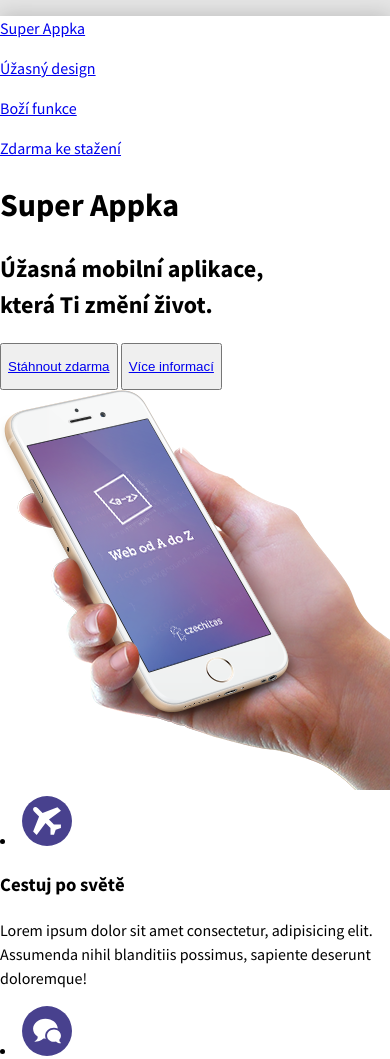
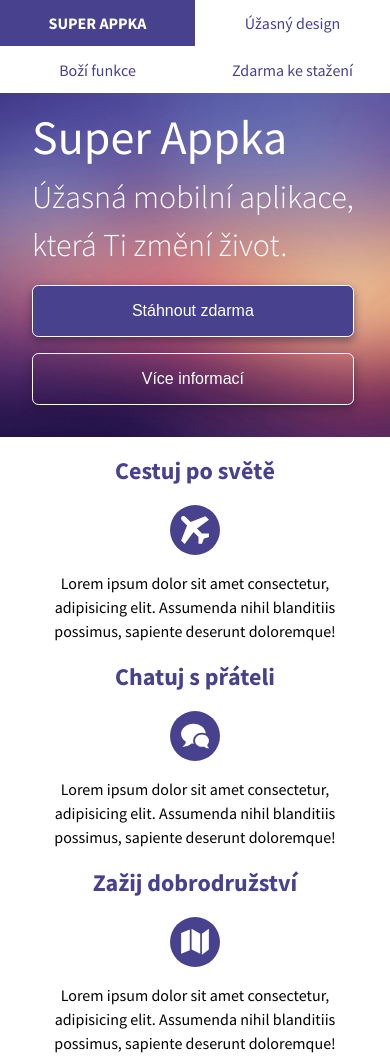
Before and after one commit to tvorimweb-2021-praha-jaro/du-05---superappka-zandacisarova, a plain HTML site: page index.html in a window 390 px wide. Shown: the top 1059 px of the page. Drawn offline with Linux system fonts and the light colour scheme.

Commit message:
mobile first done

```diff
--- a/index.html
+++ b/index.html
@@ -38,18 +38,24 @@
             <section class="info">
 
                     <li class="moznost">
+                        <div class="logoSTextem">
                             <img class="logo" src="/images/letadlo.svg" alt="logo letadla" width="50px" height="50px">
                             <h3 class="tema">Cestuj po světě</h3>
+                        </div>
                         <p class="popis">Lorem ipsum dolor sit amet consectetur, adipisicing elit. Assumenda nihil blanditiis possimus, sapiente deserunt doloremque!</p>
                     </li>
                     <li class="moznost">
+                        <div class="logoSTextem">
                             <img class="logo" src="/images/bubliny.svg" alt="logo chatování" width="50px" height="50px">
                             <h3 class="tema">Chatuj s přáteli</h3>
+                        </div>
                         <p class="popis">Lorem ipsum dolor sit amet consectetur, adipisicing elit. Assumenda nihil blanditiis possimus, sapiente deserunt doloremque!</p>
                     </li>
                     <li class="moznost">
+                        <div class="logoSTextem">
                             <img class="logo" src="/images/mapa.svg" alt="logo mapy" width="50px" height="50px">
                             <h3 class="tema">Zažij dobrodružství</h3>
+                        </div>
                         <p class="popis">Lorem ipsum dolor sit amet consectetur, adipisicing elit. Assumenda nihil blanditiis possimus, sapiente deserunt doloremque!</p>
                     </li>
 
--- a/style.css
+++ b/style.css
@@ -39,6 +39,189 @@ body {
     --tmaveFialova: #25133d;
 }
 
+.navigace {
+    display: flex;
+    flex-flow: row wrap;
+    justify-content: center;
+    margin: 0;
+    padding: 0;
+}
+
+.navSuperAppka {
+    text-transform: uppercase;
+    font-weight: 700;
+}
+
+.odkaz {
+    width: 50%;
+    text-decoration: none;
+    color: var(--svetleFialova);
+    text-align: center;
+    margin: 0;
+}
+
+
+.odkaz p {
+    margin: 0.7rem;
+}
+
+.odkaz:hover {
+    background-color: var(--svetleFialova);
+    color: white;
+}
+
+
+.hero {
+    background-image: url(/images/pozadi.jpg);
+    background-repeat: no-repeat;
+    background-position: center;
+    background-size: cover;
+    display: flex;
+    justify-content: space-between;
+    align-items: center;
+    padding: 0.5rem 2rem 2rem 2rem;
+
+}
+
+.telefon {
+    display: none;
+
+}
+
+.uvodniText {
+    display: flex;
+    flex-flow: column nowrap;
+    justify-content: space-between;
+    color: white;
+
+}
+
+
+.superAppka {
+    font-weight: normal;
+    font-size: 3rem;
+    margin: 0 0 -1rem 0;
+    padding: 0;
+}
+
+.uzasny {
+    font-weight: 300;
+    font-size: 2rem;
+    margin: 1rem 0;
+
+}
+
+.tlacitka {
+    display: block;
+
+}
+
+.button {
+    display: flex;
+    flex-flow: row wrap;
+    justify-content: space-between;
+    width: 100%;
+    padding: 1rem 0;
+    border-radius: 0.4rem;
+    border: 0.5px solid white;
+    background-color: transparent;
+    box-shadow: 0 4px 10px rgba(37, 19, 61, 0.5);
+    cursor: pointer;
+
+
+}
+
+.stahnoutZdarma {
+    background-color: var(--svetleFialova);
+    margin-bottom: 1rem;
+}
+
+.stahnoutZdarma:hover {
+    background-color: transparent;
+    border: 0.5px solid transparent;
+    box-shadow: 0 0 3px white;
+}
+
+.viceInformaci:hover {
+    background-color: var(--svetleFialova);
+    border: 0.5px solid transparent;
+}
+
+.button:hover {
+    background-color: var(--svetleFialova);
+}
+
+.button p {
+    margin: 0;
+    font-size: 1rem;
+    font-weight: 400;
+    color: white;
+
+}
+
+.button a {
+    text-decoration: none;
+    margin: auto;
+}
+
+.info {
+    display: block;
+    justify-content: space-evenly;
+    padding: 1rem 2rem;
+}
+
+.logoSTextem {
+    display: flex;
+    flex-flow: column-reverse nowrap;
+    justify-content: center;
+    align-items: center;
+}
+
+.logo {
+    margin-bottom: 0;
+}
+
+.moznost {
+    display: block;
+    text-align: center;
+
+}
+
+.tema {
+    color: var(--svetleFialova);
+    font-weight: 700;
+    font-size: 1.5rem;
+    margin: 1rem;
+    margin-top: 0;
+}
+
+.popis {
+    font-size: 12pt;
+}
+.paticka {
+    text-align: center;
+    background-color: var(--svetleFialova);
+    color: white;
+    font-weight: 300;
+    font-size: 0.7rem;
+    padding: 0.5rem;
+}
+
+.konec {
+    margin: 0;
+}
+/*@media screen and (min-width: 480px) {
+    .navigace {
+        display: flex;
+        flex-flow: row wrap;
+    }
+
+    .odkaz {
+        display: flex;
+        flex: 1 ;
+    }
+}*/
+
 @media screen and (min-width: 960px) {
 
     .obal {
@@ -47,10 +230,9 @@ body {
     }
 
     .navigace {
-    width: 70%;
         display: flex;
-    justify-content: space-between;
-    padding-left: 2rem;
+        justify-content: flex-start;
+        padding-left: 0;
     }
 
     .navSuperAppka {
@@ -58,22 +240,17 @@ body {
         font-weight: 700;
     }
 
-.odkaz {
-    text-decoration: none;
-    color: var(--tmaveFialova);
-}
-
     .odkaz p {
         margin: 0.7rem;
     }
 
-.odkaz:hover,
-.odkaz:focus {
-    text-transform: uppercase;
-    font-weight: 700;
-
+    .odkaz {
+        text-decoration: none;
+        color: var(--svetleFialova);
+        margin: 0;
+        text-align: center;
+        padding: 0 1rem;
     }
-
 
     .hero {
         background-image: url(/images/pozadi.jpg);
@@ -107,7 +284,7 @@ body {
         font-weight: normal;
         font-size: 5.5rem;
         margin: 0;
-    padding: 0;
+        padding-left: 0;
 
 
     }
@@ -124,9 +301,10 @@ body {
     }
 
     .tlacitka {
+        width: 80%;
         padding-bottom: 2rem;
         display: flex;
-    justify-content: flex-start;
+        justify-content: space-between;
         padding-left: 1px;
 
     }
@@ -134,7 +312,6 @@ body {
     .button {
         width: fit-content;
         padding: 1rem 2rem;
-    margin-right: 1.5rem;
         border-radius: 0.4rem;
         border: 0.5px solid white;
         background-color: transparent;
@@ -147,8 +324,15 @@ body {
         background-color: var(--svetleFialova);
     }
 
-.button:hover {
+    .stahnoutZdarma:hover {
+        background-color: transparent;
+        border: none;
+        box-shadow: 0 0 3px white;
+    }
+
+    .viceInformaci:hover {
         background-color: var(--svetleFialova);
+        border: none;
     }
 
     .button p {
```
Lines whose indentation alone changed are shown as unchanged.
